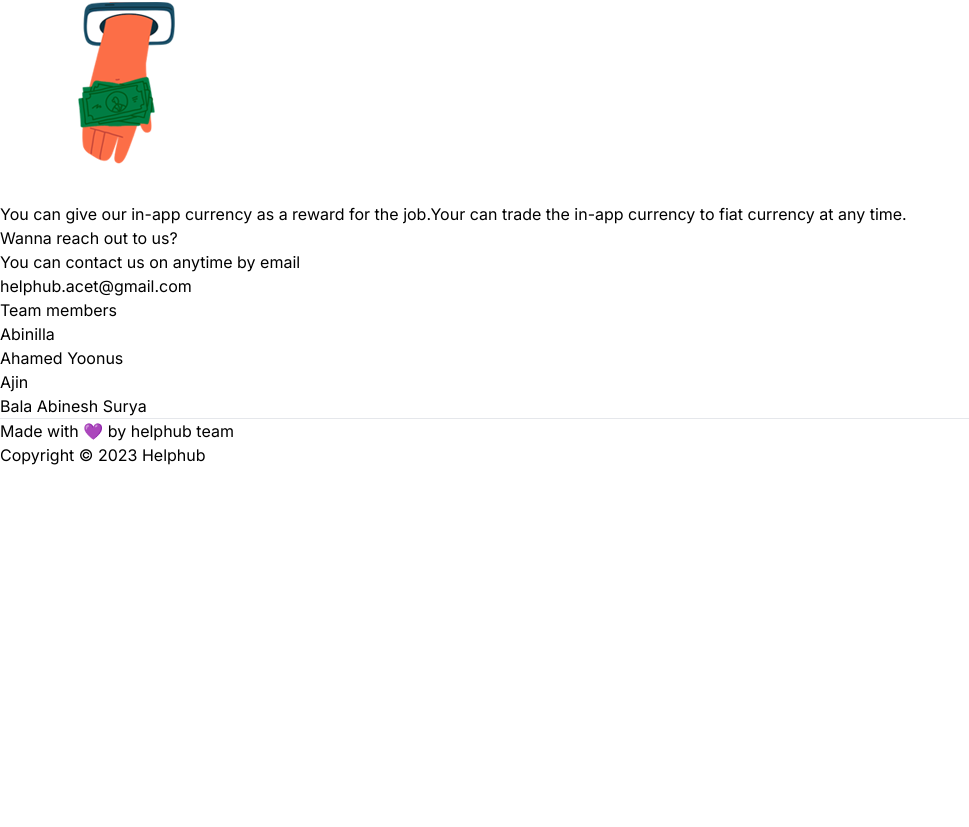
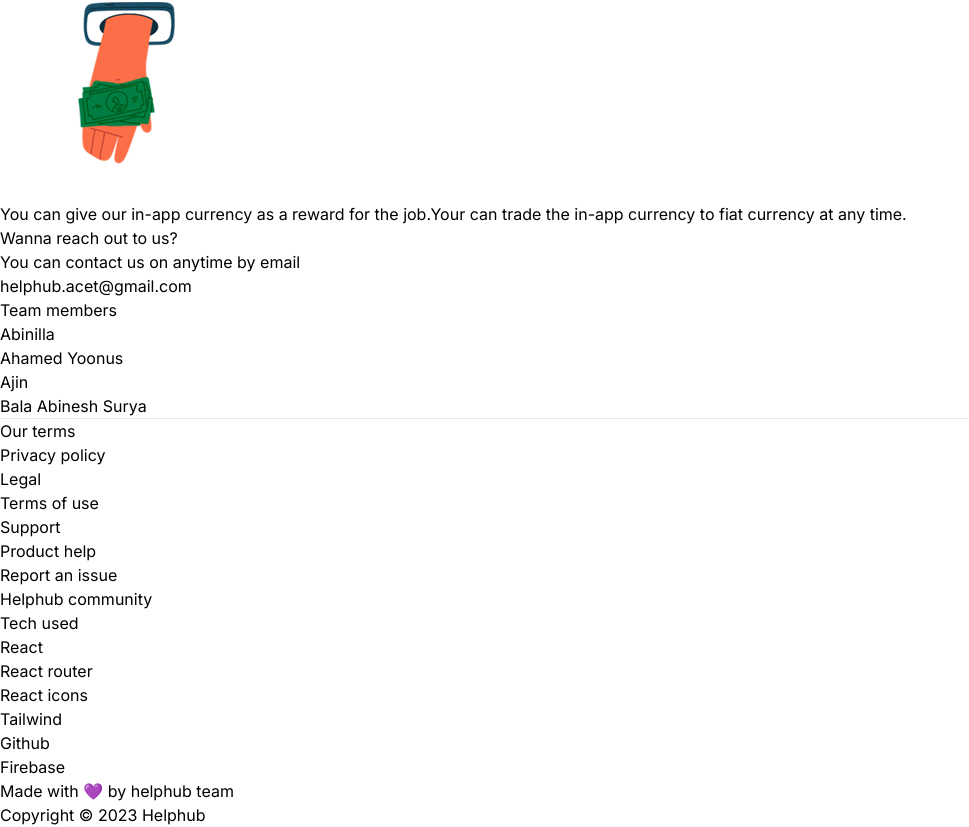
Before and after one commit to AjinRenfire/helphub, a React (Vite) app: page / in a window 1280 px wide. Shown: the part 1109-1936 px from the top of the page, without its empty margins (0-969 px from the left). Before the commit the page ends 1576 px from the top, so only its background shows below. Built offline with nearby package versions, Linux system fonts and the light colour scheme.

Commit message:
big bug fixed in dashboard
a bug caused buy my bad code in dashboard that prevented users to login

```diff
--- a/src/Components/Navbar.jsx
+++ b/src/Components/Navbar.jsx
@@ -23,7 +23,7 @@ export default function Navbar(){
         <>
             <header className="bg-white top-0 w-full fixed ">
                 <nav className="mx-auto flex max-w-7xl items-center justify-between p-4 lg:px-8 ">
-                    <Link to={'/'}><h2 className="text-violet-600 font-extrabold text-2xl">HelpHub</h2></Link>
+                    <Link to={'/'}><h2 className="text-violet-600 font-extrabold text-2xl"> HelpHub </h2></Link>
 
                         <ul className=" inline-flex items-center space-x-12">
                             <li className="text-sm font-semibold leading-6 text-gray-900"> <a href="#how" className="hover:text-violet-700">How</a> </li>
--- a/src/routes/dashboard/DashboardPage.jsx
+++ b/src/routes/dashboard/DashboardPage.jsx
@@ -27,6 +27,9 @@ export default function DashboardPage(){
     const [editingUserData , setEditingUserData] = useState(userData); // currently edited user data is stored here
     const [lat , setLat] = useState("");
     const [long, setLong] = useState("");
+    const [joinedDate , setJoinedDate] = useState("");
+
+
 
     useEffect(()=>{
         async function gett(){
@@ -35,13 +38,23 @@ export default function DashboardPage(){
             setEditingUserData(userDocSnapshot.data());
             localStorage.setItem("user",userDocSnapshot.data().username);
             localStorage.setItem("balance",userDocSnapshot.data().balance);
+
+           setJoinedDate(new Date(userDocSnapshot.data().createdAt.seconds*1000).toDateString());
+
+
+
         }
 
         gett();
+
     },[])
 
 
-    const {username , phoneNumber , email , hobbies , about ,location , balance ,rating} = userData;
+    const {username , phoneNumber , email , hobbies , about ,location , balance ,rating , createdAt} = userData;
+
+
+
+
     //dynamic gradient to rating card according to the grading
     let fromBgColor = "" ;
     let toBgColor = "";
@@ -72,12 +85,14 @@ export default function DashboardPage(){
              }
          )
 
-        //  console.log(userData , "cloud data");
-        //  console.log(editingUserData ,"local")
+
 
      }
-    let joinedDate = new Date(editingUserData.createdAt.seconds*1000).toDateString();
-    joinedDate = joinedDate.substring(joinedDate.indexOf(" "))
+
+
+
+
+
 
     // useEffect(()=>{
     //     //update the firebase document
@@ -276,7 +291,7 @@ export default function DashboardPage(){
 
                     <div className=" flex items-center justify-center h-full space-x-1">
                         <FiGift className="mb-10 text-5xl font-extrabold" />
-                        <p className="mb-10 text-5xl font-extrabold"> {joinedDate} </p>
+                        <p className="mb-10 text-5xl font-extrabold"> {joinedDate.substring(joinedDate.indexOf(" "))} </p>
                     </div>
 
                 </div>
--- a/src/routes/home-page.jsx
+++ b/src/routes/home-page.jsx
@@ -15,9 +15,9 @@ export default function HomePage(){
     return (
         <div className='scroll-smooth'>
             <Navbar />
-            <div className="flex justify-center items-center flex-col h-screen space-y-4 bg-no-repeat bg-origin-border bg-bottom bg-[length:426px_266px]" style={{backgroundImage:`url(${HomeBGOne})`}}>
+            <div id="ini" className="flex justify-center items-center flex-col h-screen space-y-4 bg-no-repeat bg-origin-border bg-bottom bg-[length:426px_266px]" style={{backgroundImage:`url(${HomeBGOne})`}}>
 
-                <h1 className="bg-gradient-to-br from-purple-600 via-violet-600 to-red-400 text-transparent bg-clip-text text-7xl font-black">HelpHub</h1>
+                <h1 className="bg-gradient-to-br from-purple-600 via-violet-600 to-red-400 text-transparent bg-clip-text text-7xl font-black"> HelpHub </h1>
                 <p className="main-text">“Your Guide To Community Support”</p>
                 <button className="rounded-full bg-violet-600 text-white px-4 py-2"><Link to={"/signup"}>Join Us</Link></button>
             </div>
@@ -27,22 +27,22 @@ export default function HomePage(){
                 <h1 className=' text-6xl font-bold text-violet-600 text-center my-5 pt-20' >How it all works?</h1>
                 <div className="flex justify-center items-center space-x-9 my-20" >
                 <img src={About} alt="img of team work" className=' w-80 h-60'/>
-                <p className=' w-1/3 text-lg'>Our platform helps people to come together and help eachother out for some small
+                <p className=' w-1/3 text-lg '>Our platform helps people to come together and help eachother out for some small
                     amount of value.We encourage service to others for not much in return .So Let's grow together</p>
                 </div>
 
             </div>
             {/* about cards section */}
-            <div className='flex justify-center items-center space-x-20'>
-                <div className="w-72 h-96 shadow-md py-4 rounded-md">
+            <div className='flex flex-col items-center space-y-6  lg:flex-row lg:justify-center lg:items-center lg:space-x-20'>
+                <div className="w-80 h-96 shadow-md py-4 rounded-md">
                     <img src={HelpWanted} alt="" className=' w-60 h-60 block mx-auto'/>
                     <p className=' px-6 text-center'>You can ask for any kind of help to anyone and you can manage all of your jobs in our platform</p>
                 </div>
-                <div className="w-72 h-96 shadow-md py-4 rounded-md">
+                <div className="w-80 h-96 shadow-md py-4 rounded-md">
                     <img src={Helping} alt="" className=' w-60 h-60 block mx-auto'/>
                     <p className=' px-6 text-center'>You can also help anyone from anywhere and you can manage your jobs in our platform</p>
                 </div>
-                <div className="w-72 h-96 shadow-md  py-4 rounded-md">
+                <div className="w-80 h-96 shadow-md  py-4 rounded-md">
                     <img src={HandMoney} alt="" className=' w-60 h-60 block mx-auto'/>
                     <p className=' px-6 text-center'>You can give our in-app currency as a reward for the job.Your can trade the in-app currency to fiat currency at any time.</p>
                 </div>
@@ -53,18 +53,18 @@ export default function HomePage(){
                 <div className='flex justify-center items-center space-x-20'>
                     <div className='space-y-6 bg-violet-200 self-stretch px-10 rounded flex justify-center items-center flex-col '>
 
-                        <p className=' text-xl font-semibold text-slate-700 '>You can contact us on anytime by email</p>
-                        <p className=' font-mono text-lg text-black '>helphub.acet@gmail.com</p>
+                        <p className=' text-xl font-semibold text-slate-600 '>You can contact us on anytime by email</p>
+                        <p className=' font-mono text-xl text-black '>helphub.acet@gmail.com</p>
                     </div>
 
                     <div>
                         <h3 className=' text-3xl font-semibold my-10'>Team members</h3>
                         <div className=' flex'>
-                            <ul className=' space-y-8'>
-                                <li className=' px-5 hover:text-violet-600 hover:font-bold'><a href="https://github.com/Abinilla" target="_blank">Abinilla</a></li>
-                                <li className=' px-5 hover:text-violet-600 hover:font-bold'><a href="https://github.com/Ahamed07" target="_blank">Ahamed Yoonus</a></li>
-                                <li className=' px-5 hover:text-violet-600 hover:font-bold'><a href="https://github.com/AjinRenfire" target="_blank">Ajin</a></li>
-                                <li className=' px-5 hover:text-violet-600 hover:font-bold'><a href="https://github.com/Bala-Abinesh-Surya" target="_blank">Bala Abinesh Surya</a></li>
+                            <ul className=' space-y-6'>
+                                <li className=' px-5 text-lg hover:text-violet-600 hover:font-bold'><a href="https://github.com/Abinilla" target="_blank">Abinilla</a></li>
+                                <li className=' px-5 text-lg hover:text-violet-600 hover:font-bold'><a href="https://github.com/Ahamed07" target="_blank">Ahamed Yoonus</a></li>
+                                <li className=' px-5 text-lg hover:text-violet-600 hover:font-bold'><a href="https://github.com/AjinRenfire" target="_blank">Ajin</a></li>
+                                <li className=' px-5 text-lg hover:text-violet-600 hover:font-bold'><a href="https://github.com/Bala-Abinesh-Surya" target="_blank">Bala Abinesh Surya</a></li>
                             </ul>
                         </div>
                     </div>
@@ -73,10 +73,39 @@ export default function HomePage(){
 
             </div>
             {/* footer area */}
-            <div className='text-center mt-20 space-y-6' id="support">
+            <div className='mt-20 space-y-6 bg-purple-50' id="support">
                 <hr />
-                <p>Made with 💜 by helphub team</p>
-                <p className=' text-gray-500'>Copyright © 2023 Helphub</p>
+                <div className='flex  justify-evenly mb-6'>
+                    <div className=' space-y-10'>
+                        <ul className=' text-gray-800 space-y-1'>
+                            <li className=' font-bold'>Our terms</li>
+                            <li>Privacy policy</li>
+                            <li>Legal</li>
+                            <li>Terms of use</li>
+
+                        </ul >
+                        <ul className=' text-gray-800 space-y-1 '>
+                            <li className=' font-bold'>Support</li>
+                            <li>Product help</li>
+                            <li>Report an issue</li>
+                            <li>Helphub community</li>
+                        </ul>
+                    </div>
+
+                    <ul className=' text-gray-800 space-y-1'>
+                        <li className=' font-bold'>Tech used</li>
+                        <li>React</li>
+                        <li>React router</li>
+                        <li>React icons</li>
+                        <li>Tailwind</li>
+                        <li>Github</li>
+                        <li>Firebase</li>
+
+                    </ul>
+
+                </div>
+                <p className='text-center '>Made with 💜 by helphub team</p>
+                <p className=' text-gray-500 text-center '>Copyright © 2023 Helphub</p>
             </div>
 
 
```
